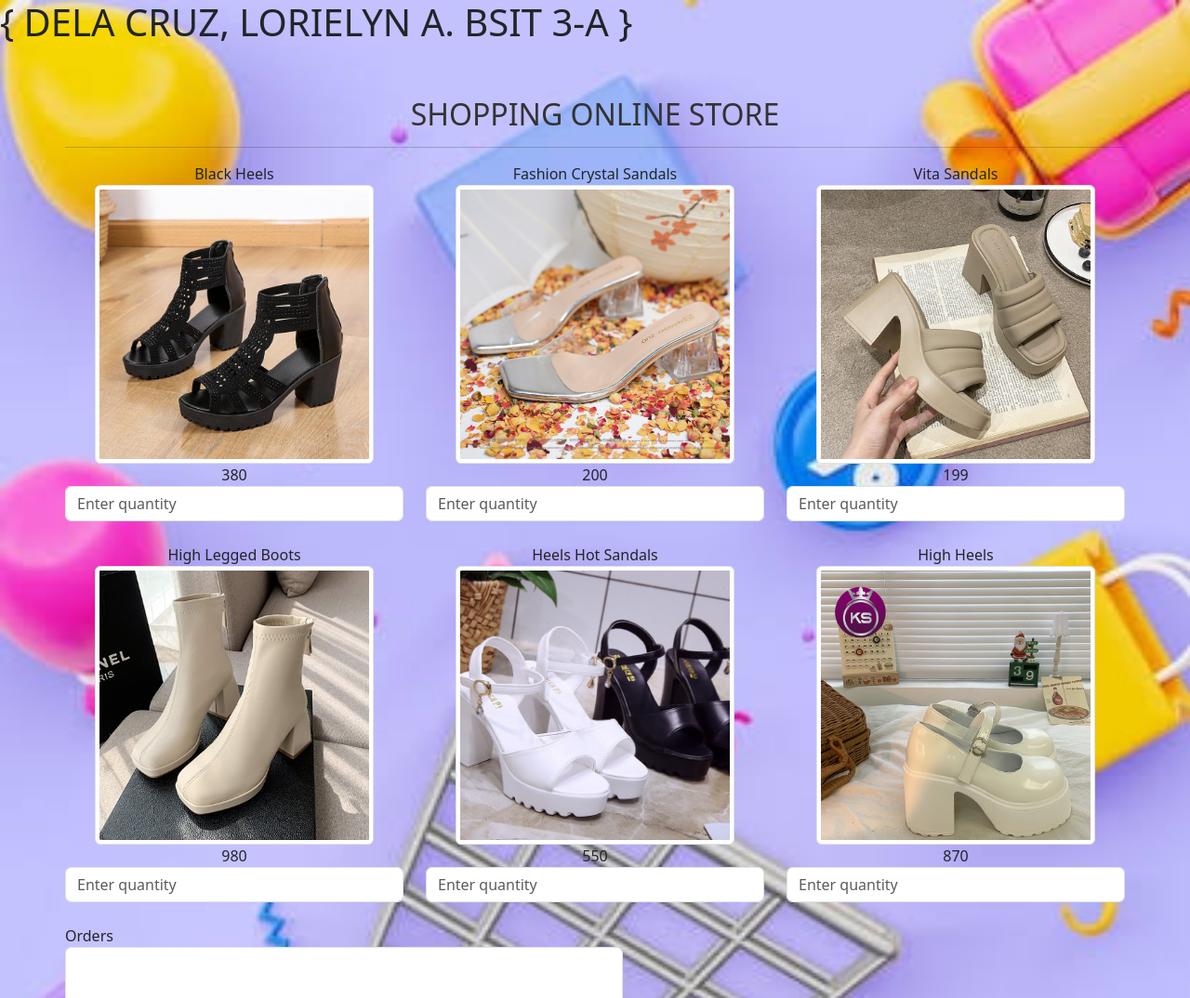
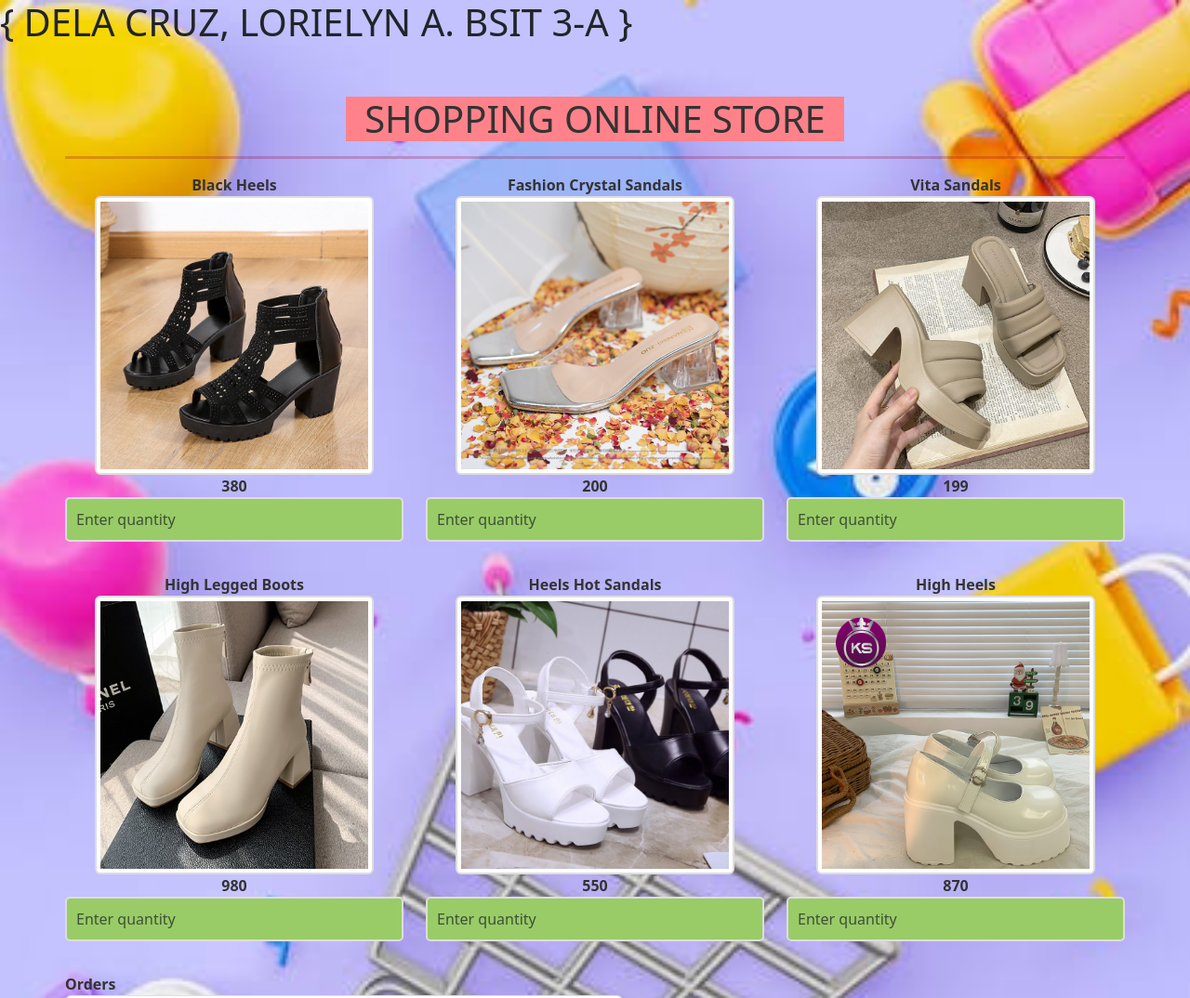
Before and after one commit to Lrllyn/lrllyn.store.github.io, a plain HTML site: page index.html in a window 1280 px wide. Shown: the top 1074 px of the page at 93% size. Drawn offline with nearby package versions, Linux system fonts and the light colour scheme.

Commit message:
Update index.html

```diff
--- a/index.html
+++ b/index.html
@@ -14,12 +14,24 @@
     border-radius: 0px;
   }
   h2 {
+    margin: 0;
+    font-size: 2.5em;
+    background-color: #FF828B; /* very light Red  background for text */
+    display: inline-block;
+    padding: 0 20px;
+    animation: ZoomIn 3s cubic-bezier(1, 0.01, 0, 0.99);;
+  }
+   @keyframes ZoomIn {
+   0% {
+     transform: scale(0.3);
+  }
+   100% {
+     transform: scale(1);
+   }
+  }
+  h2 {
     color: #333; /* Dark gray heading */
   }
-  @keyframes ZoomIn {
-    0% {
-    transform: scale(0.3);
- }
   .hr {
     border-top: 3px solid #990033; /* horizontal rule */
   }
```
